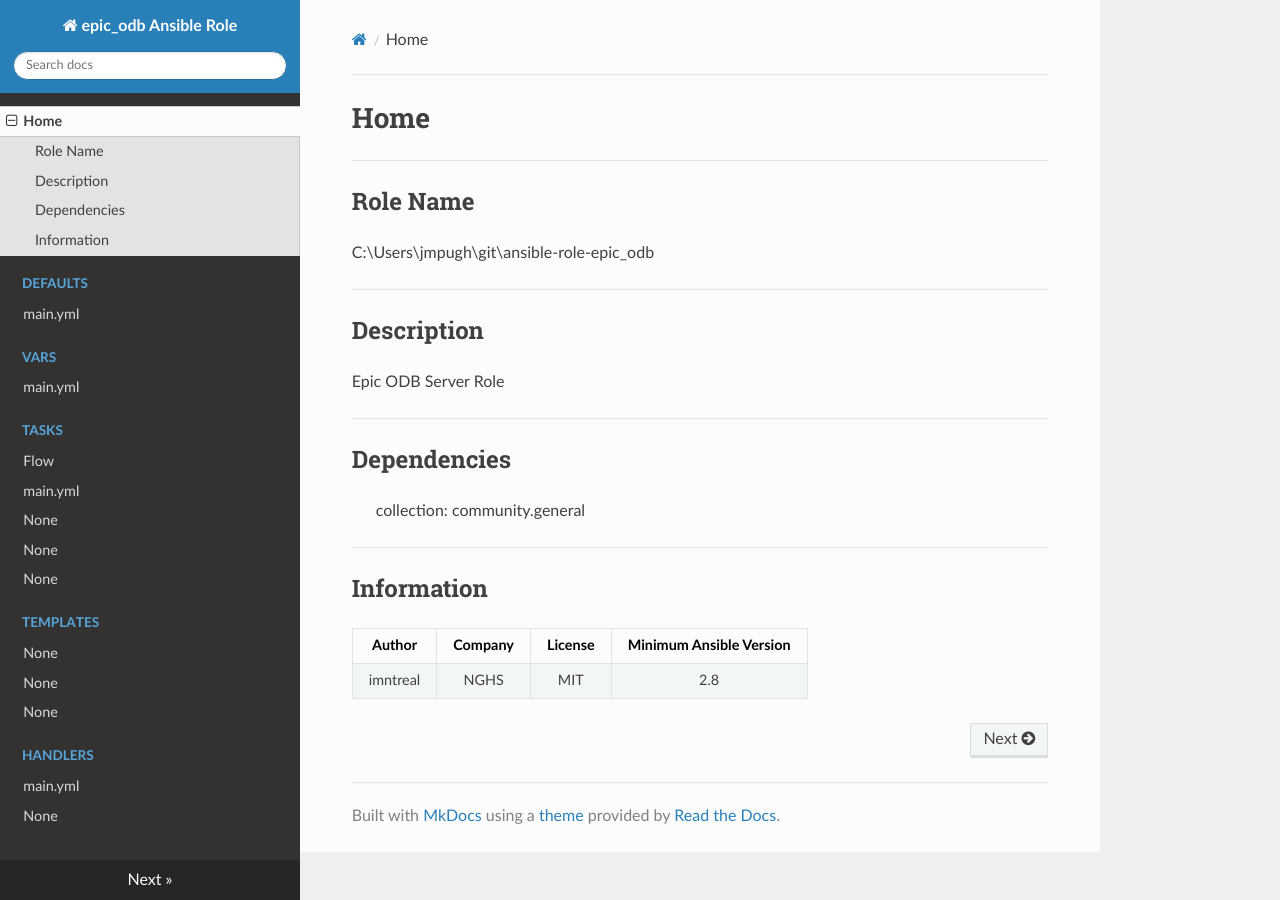
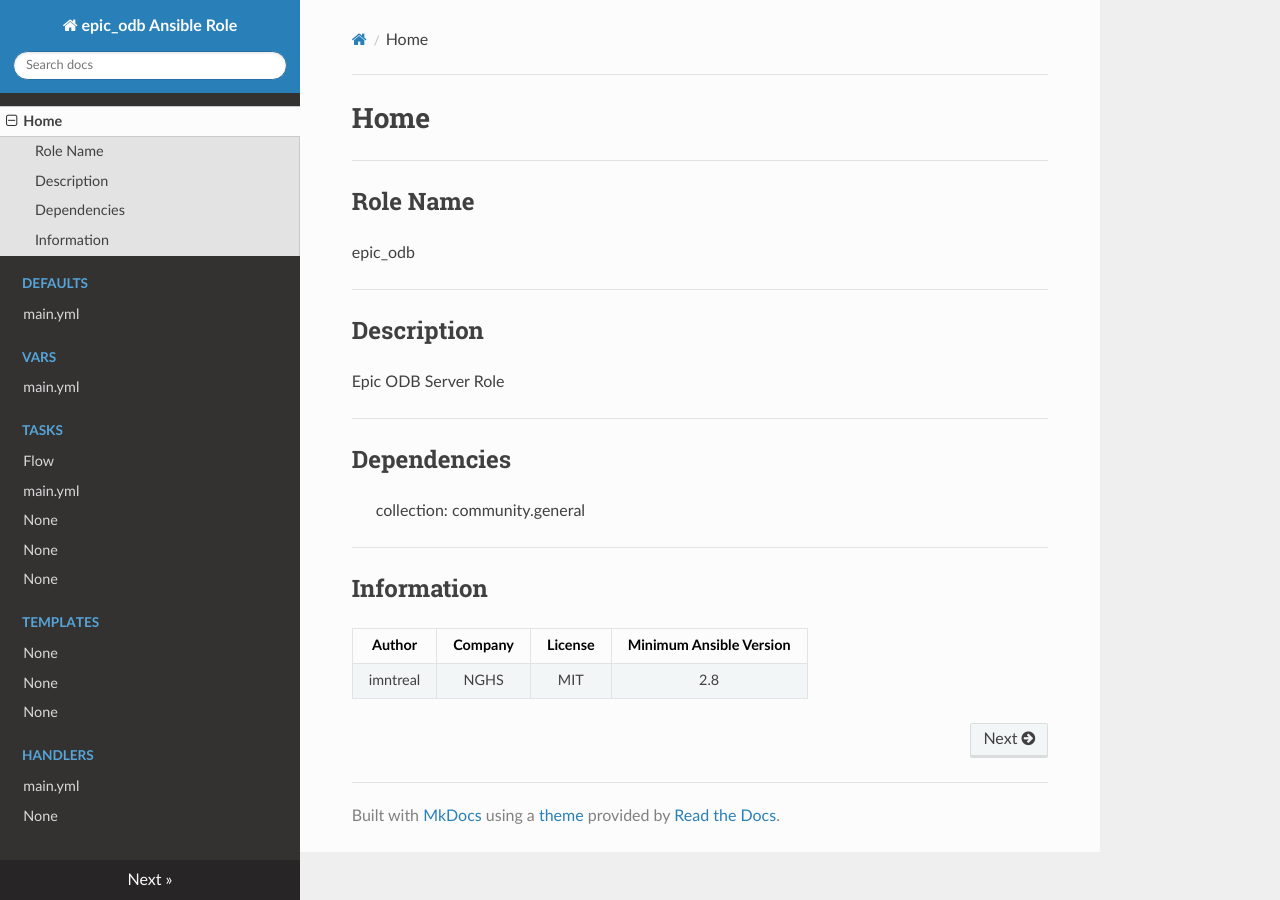
Before and after one commit to ImNtReal/ansible-role-epic_odb, an MkDocs documentation site: the page built from docs/index.md, in a window 1280 px wide. Built offline with MkDocs 1.6.1, drawn with Linux system fonts in a browser that asks for light colours; nearby versions of some CDN libraries.

Commit message:
metadata/doc changes

```diff
--- a/docs/index.md
+++ b/docs/index.md
@@ -7,7 +7,7 @@
 ---
 ## Role Name
 
-C:\Users\jmpugh\git\ansible-role-epic_odb
+epic_odb
 
 ---
 ## Description
```
Also changed, not shown: 3 other files.
